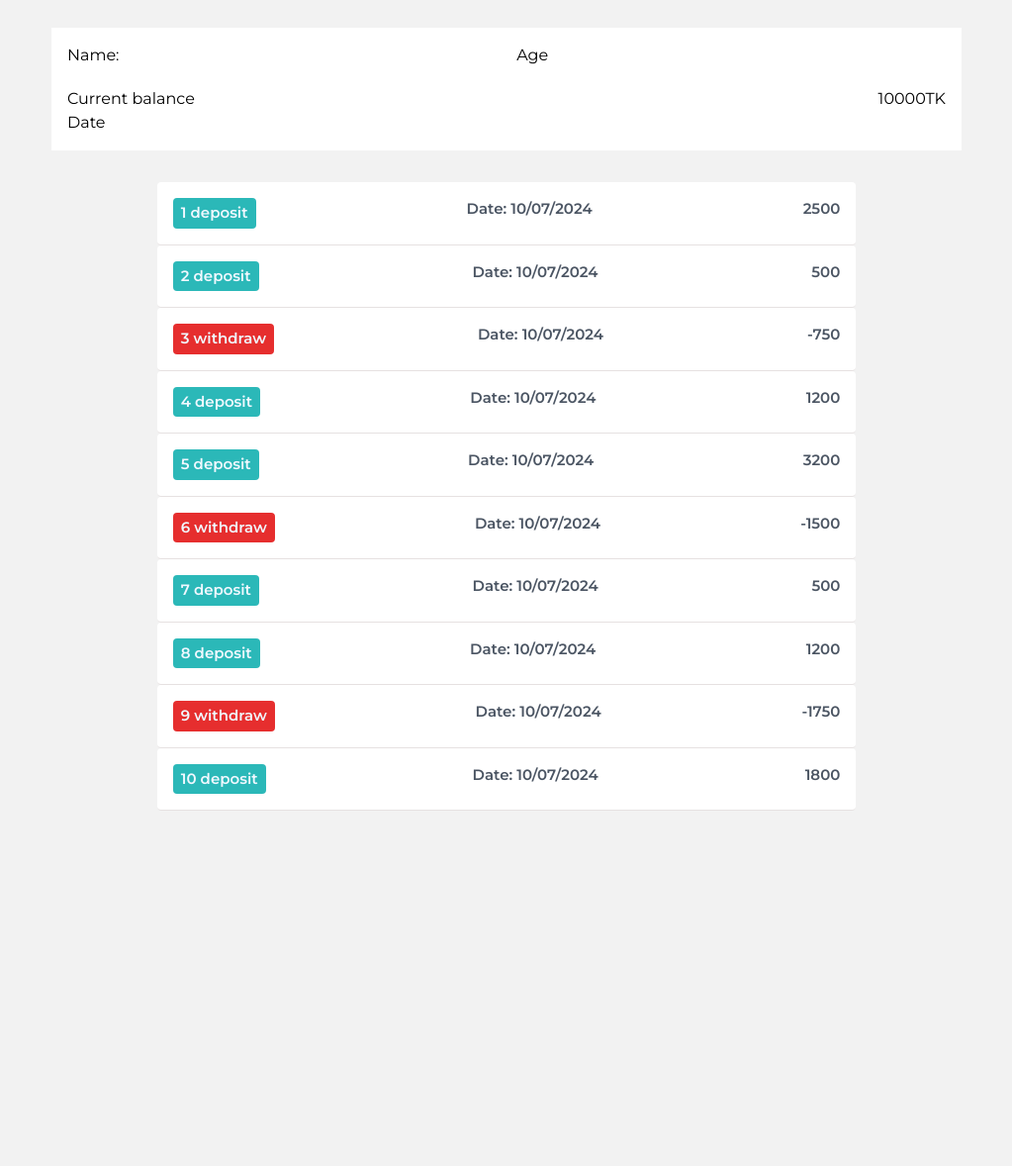
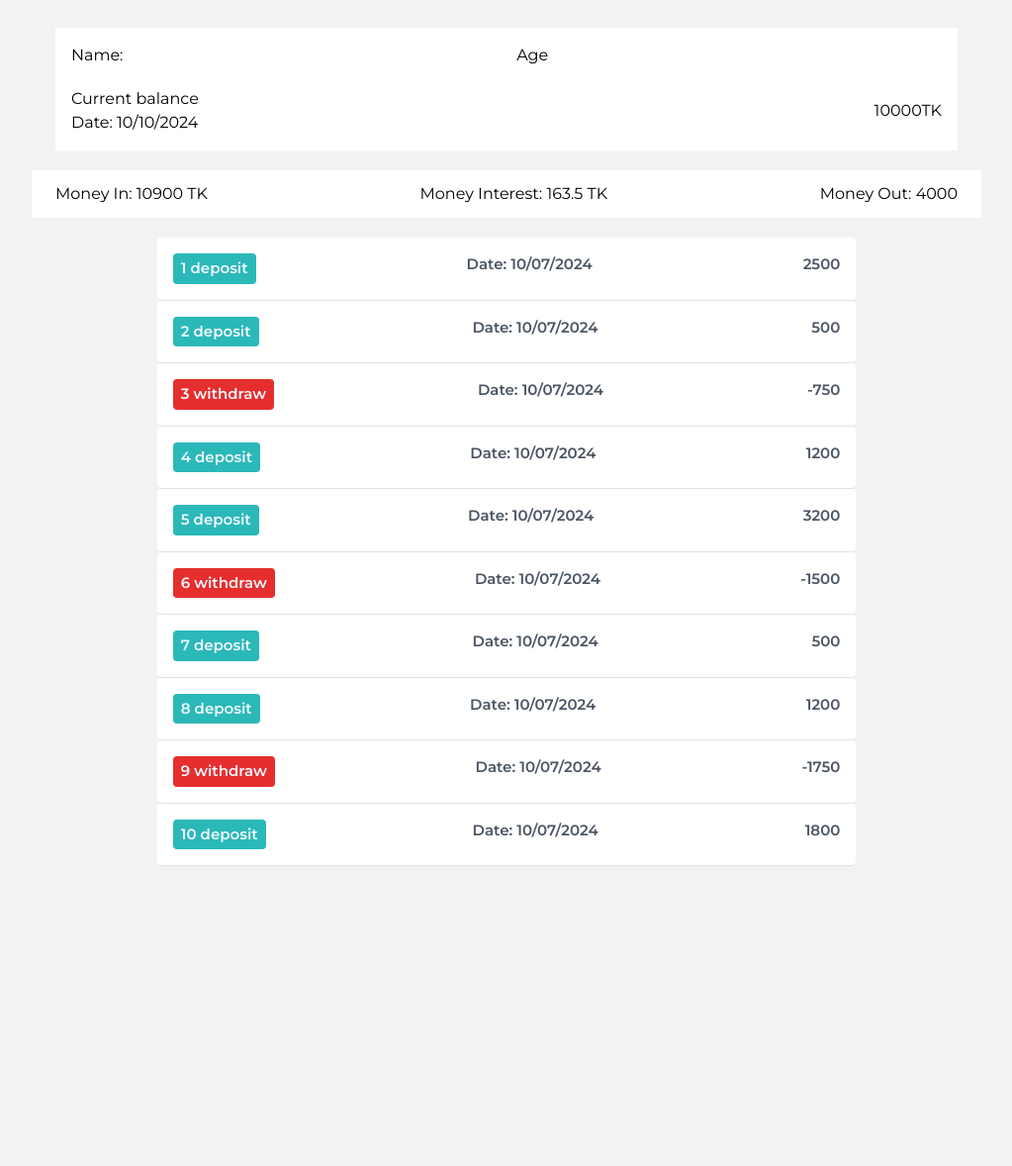
Before and after one commit to Momen1995/Flower-Bank-App, a website built with Vite: page transcation.html in a window 1280 px wide. Shown: the whole page at 99% size, without its empty margins (128-1151 px from the left). Before the commit the page ends 831 px from the top, so only its background shows below. Built offline with nearby package versions, Linux system fonts and the light colour scheme.

Commit message:
money calculate done

```diff
--- a/main.css
+++ b/main.css
@@ -21,3 +21,7 @@ body{
 .movement-row{
   border-bottom: 1px solid rgb(230, 225, 225);
 }
+
+.movement-container{
+  height: 300px;
+}
--- a/main.js
+++ b/main.js
@@ -1,6 +1,9 @@
 import userData from "./data.js";
 
 const movementContainer = document.querySelector(".movement-container");
+const moneyIn = document.querySelector(".money-in");
+const moneyInterest = document.querySelector(".money-interest");
+const moneyOut = document.querySelector(".money-out")
 
 //display movements
 function displayMovements(userData){
@@ -22,3 +25,20 @@ function displayMovements(userData){
 }
 
 displayMovements(userData[0])
+
+//balance calculate
+function balanceCalc(userData){
+  const moneyAdd = userData.movements.filter(move => move > 0).reduce((acc,deposit) => acc + deposit,0);
+  moneyIn.textContent = `${moneyAdd} TK`;
+
+  const moneyInterstAcc = userData.movements
+    .filter((move) => move > 0)
+    .map((deposit) => (deposit * userData.interestRate) / 100).reduce((acc,interest) => acc + interest,0);
+  moneyInterest.textContent = `${moneyInterstAcc} TK`
+
+  const moneyOutFromAccount = userData.movements
+    .filter((move) => move < 0)
+    .reduce((acc, deposit) => acc + deposit, 0);
+  moneyOut.textContent = `${Math.abs(moneyOutFromAccount)}`;
+}
+balanceCalc(userData[0])
--- a/transcation.html
+++ b/transcation.html
@@ -8,7 +8,7 @@
 </head>
 <body class="bg-[#f2f2f2]">
 
-  <section class="w-9/12 mx-auto mt-4 py-3 px-5">
+  <section class="w-9/12 mx-auto mt-4 py-3 px-6">
     <!-- Profile detail -->
     <div class="bg-[#fff] p-4">
       <div class="flex justify-between">
@@ -16,14 +16,20 @@
       <p>Age</p>
       <img src="" alt="">
       </div>
-      <div class="flex justify-between mt-5">
+      <div class="flex justify-between items-center mt-5">
       <div>
         <p>Current balance</p>
-        <p>Date</p>
+        <p>Date: 10/10/2024</p>
       </div>
       <p>10000TK</p>
       </div>
     </div>
+  </section>
+
+  <section class="w-9/12 mx-auto mt-2 py-3 px-6 flex justify-between bg-[#fff]">
+    <P>Money In: <span class="money-in">0</span></P>
+    <p>Money Interest: <span class="money-interest">0</span></p>
+    <p>Money Out: <span class="money-out">0</span></p>
   </section>
 
   <!-- transaction detail -->
```
